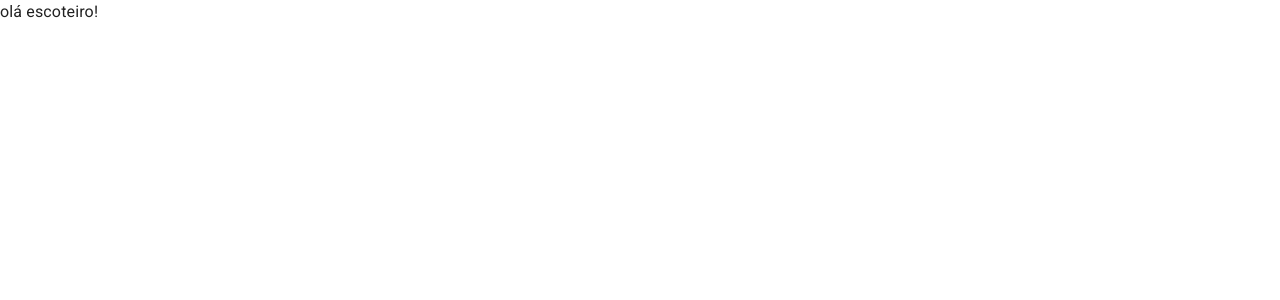
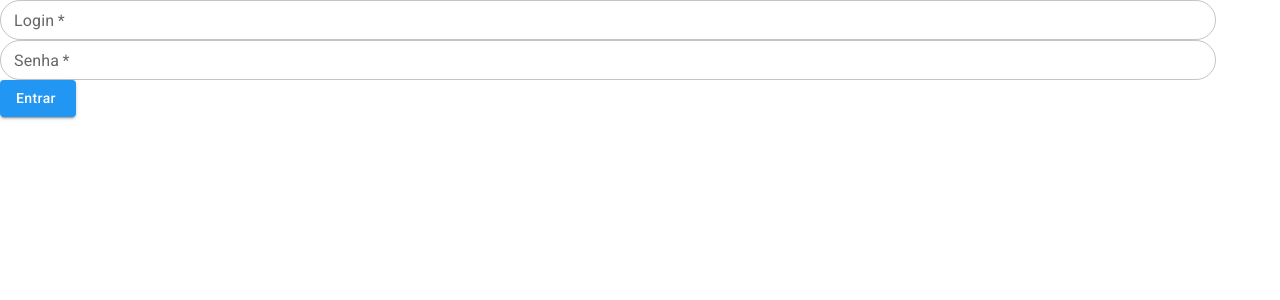
Before and after one commit to guiedinger/meu-peregrino, a React (Create React App) app: page / in a window 1280 px wide. Shown: the top 300 px of the page. Built offline with nearby package versions, Linux system fonts and the light colour scheme.

Commit message:
Progresso na tela de login e template principal

```diff
--- a/package.json
+++ b/package.json
@@ -7,6 +7,7 @@
     "@emotion/styled": "^11.3.0",
     "@material-ui/core": "^5.0.0-beta.5",
     "@material-ui/icons": "^4.11.2",
+    "@material-ui/styles": "^4.11.4",
     "react": "^17.0.2",
     "react-dom": "^17.0.2",
     "react-router-dom": "^5.3.0",
--- a/src/App.tsx
+++ b/src/App.tsx
@@ -1,15 +1,23 @@
 import { createTheme, CssBaseline, ThemeProvider } from "@material-ui/core";
+import { blue } from "@material-ui/core/colors";
 import Routes from "./Routes";
 
 const theme = createTheme({
-
-})
+  palette: {
+    primary: blue,
+  },
+  typography: {
+    button: {
+      textTransform: "none",
+    },
+  },
+});
 
 export default function App() {
   return (
     <ThemeProvider theme={theme}>
-      <CssBaseline/>
-      <Routes/>
+      <CssBaseline />
+      <Routes />
     </ThemeProvider>
   );
 }
--- a/src/Routes.tsx
+++ b/src/Routes.tsx
@@ -1,11 +1,17 @@
 import { BrowserRouter as Router, Switch, Route } from "react-router-dom";
 import Login from "./pages/Login";
+import Main from "./pages/Main";
 
 export default function Routes() {
   return (
     <Router>
       <Switch>
-        <Route path="/"><Login></Login></Route>
+        <Route exact path="/">
+          <Login></Login>
+        </Route>
+        <Route path="/main">
+          <Main></Main>
+        </Route>
       </Switch>
     </Router>
   );
--- /dev/null
+++ b/src/components/LoadingButton/index.jsx
@@ -0,0 +1,25 @@
+import { makeStyles } from "@material-ui/styles";
+import { CircularProgress } from "@material-ui/core";
+import RoundedButton from "../RoundedButton";
+
+const useStyles = makeStyles((theme) => ({
+  buttonProgress: {
+    transition: "all 0.3s",
+    //color: theme.palette.primary,
+    marginLeft: "4px",
+    width: "0px",
+  },
+}));
+
+export default ({ children, isLoading, disabled, ...rest }) => {
+  const classes = useStyles();
+  return (
+    <RoundedButton {...rest} disabled={isLoading || disabled}>
+      {children}
+      <CircularProgress
+        size={isLoading ? 16 : 0}
+        className={classes.buttonProgress}
+      />
+    </RoundedButton>
+  );
+};
--- /dev/null
+++ b/src/components/RoundedButton/index.jsx
@@ -0,0 +1,8 @@
+import { Button } from "@material-ui/core";
+import { withStyles } from "@material-ui/styles";
+
+export default withStyles(() => ({
+  root: {
+    borderRadius: "30px",
+  },
+}))(Button);
--- /dev/null
+++ b/src/components/RoundedInput/index.jsx
@@ -0,0 +1,14 @@
+import { TextField } from "@material-ui/core";
+import { withStyles } from "@material-ui/styles";
+
+export default withStyles((theme) => ({
+  root: {
+    borderRadius: "30px",
+    "& input + fieldset": {
+      borderRadius: "30px",
+    },
+    "& input:focus + fieldset": {
+      borderColor: '#000',
+    },
+  },
+}))(TextField);
--- /dev/null
+++ b/src/pages/Login.jsx
@@ -0,0 +1,75 @@
+import { makeStyles } from "@material-ui/styles";
+import { useState } from "react";
+import LoadingButton from "../components/LoadingButton";
+import RoundedInput from "../components/RoundedInput";
+
+const useStyles = makeStyles((theme) => ({
+  logo: {
+    width: "250px",
+    maxWidth: "70%",
+    height: "81px",
+    margin: "1.5rem 0rem 1rem 0rem",
+  },
+  form: {
+    display: "flex",
+    flexFlow: "column",
+    width: "100%",
+    padding: "16px",
+  },
+  input: {
+    paddingBottom: "10px",
+    width: "95%",
+    alignSelf: "center",
+  },
+  row: {
+    display: "flex",
+    justifyContent: "space-between",
+  },
+  buttonProgress: {
+    transition: "all 0.3s",
+    //color: theme.palette.primary,
+    marginLeft: "4px",
+    width: "0px",
+  },
+}));
+
+export default function Login() {
+  const classes = useStyles();
+  const [login, setLogin] = useState("");
+  const [password, setPassword] = useState("");
+  const [isLoading, setIsLoading] = useState(false);
+
+  return (
+    <div>
+      <section>
+        <RoundedInput
+          className={classes.input}
+          label="Login"
+          variant="outlined"
+          size="small"
+          inputProps={{ minLength: "4" }}
+          onChange={(e) => setLogin(e.target.value)}
+          required
+        />
+        <RoundedInput
+          className={classes.input}
+          label="Senha"
+          type="password"
+          variant="outlined"
+          size="small"
+          inputProps={{ minLength: "6" }}
+          onChange={(e) => setPassword(e.target.value)}
+          required
+        />
+        <LoadingButton
+          type="submit"
+          variant="contained"
+          color="primary"
+          isLoading={isLoading}
+        >
+          Entrar
+        </LoadingButton>
+      </section>
+    </div>
+  );
+}
--- a/src/pages/Login.tsx
+++ /dev/null
@@ -1,6 +0,0 @@
-
-export default function Login() {
-  return (
-    <div>olá escoteiro!</div>
-  );
-}
--- /dev/null
+++ b/src/pages/Main.jsx
@@ -0,0 +1,5 @@
+import MainTemplate from "../template/MainTemplate";
+
+export default function Main() {
+  return <MainTemplate />;
+}
--- /dev/null
+++ b/src/template/MainTemplate.jsx
@@ -0,0 +1,37 @@
+import {
+  AppBar,
+  Box,
+  Toolbar,
+  Typography,
+  IconButton,
+  Hidden,
+} from "@material-ui/core";
+import MenuIcon from "@material-ui/icons/Menu";
+import UserIcon from "@material-ui/icons/Person";
+
+export default function MainTemplate(props) {
+  return (
+    <Box sx={{ flexGrow: 1 }}>
+      <AppBar position="static">
+        <Toolbar>
+          <IconButton
+            size="large"
+            edge="start"
+            color="inherit"
+            aria-label="menu"
+            sx={{ mr: 2 }}
+          >
+            <MenuIcon />
+          </IconButton>
+          <Typography variant="h5" component="div" sx={{ flexGrow: 1 }}>
+            Meu Peregrino
+          </Typography>
+          <Hidden smDown>
+            <UserIcon sx={{ paddingRight: "10px", fontSize: "30px" }} />
+            <Typography component="div">Nome do Usuário</Typography>
+          </Hidden>
+        </Toolbar>
+      </AppBar>
+    </Box>
+  );
+}
```
Also changed, not shown: 2 other files (tests, documents, lock files or other folders).
